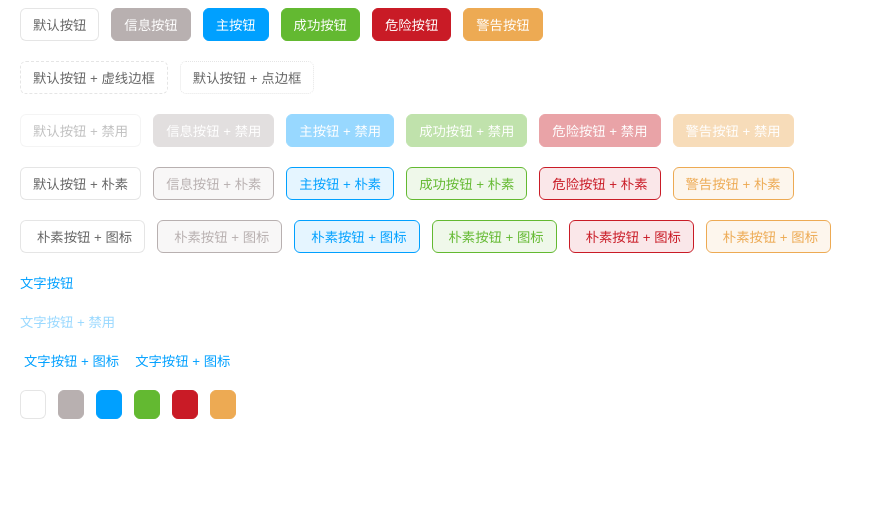
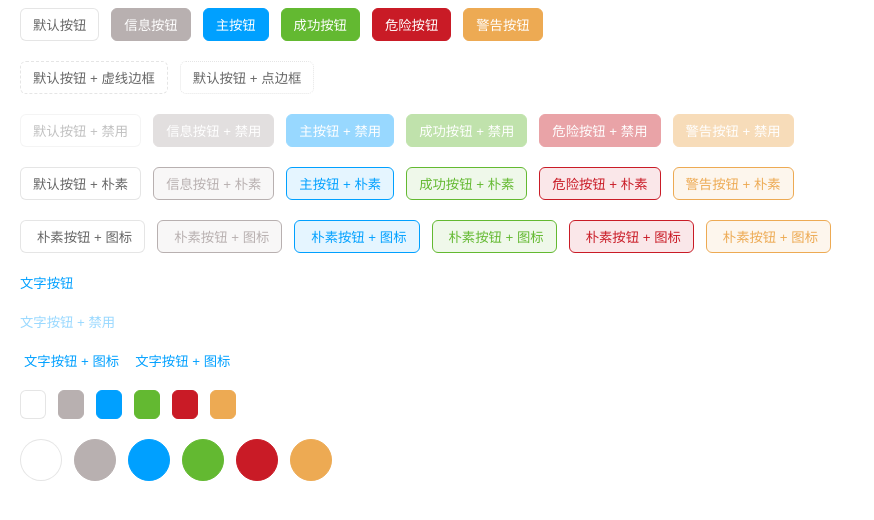
Before and after one commit to ddzy/vue3-ui, a Vue app in the folder packages/button/: page / in a window 1280 px wide. Shown: the top 520 px of the page, without its empty margins (0-874 px from the left). Built offline with nearby package versions, Linux system fonts and the light colour scheme.

Commit message:
feat(button): 新增可配置项-圆形按钮(circle)
affects: button

```diff
--- a/packages/button/src/App.vue
+++ b/packages/button/src/App.vue
@@ -105,6 +105,17 @@
 			>
 				{{ v.title }}
 			</v3-button>
+		</div>
+
+		<div class="button__list">
+			<v3-button
+				class="button__item"
+				v-for="v in iconAndCircleBtnList"
+				:key="v.type"
+				:type="v.type"
+				:icon="v.icon"
+				:circle="v.circle"
+			></v3-button>
 		</div>
 	</div>
 </template>
@@ -351,6 +362,43 @@ export default defineComponent({
 				icon: 'v3-icon-warning',
 			},
 		];
+		// 纯图标按钮 + 圆形
+		const iconAndCircleBtnList: Array<{
+			type: string;
+			icon: string;
+			circle: boolean;
+		}> = [
+			{
+				type: 'default',
+				icon: 'v3-icon-search',
+				circle: true,
+			},
+			{
+				type: 'info',
+				icon: 'v3-icon-prompt',
+				circle: true,
+			},
+			{
+				type: 'primary',
+				icon: 'v3-icon-upload',
+				circle: true,
+			},
+			{
+				type: 'success',
+				icon: 'v3-icon-assessed-badge',
+				circle: true,
+			},
+			{
+				type: 'danger',
+				icon: 'v3-icon-close',
+				circle: true,
+			},
+			{
+				type: 'warning',
+				icon: 'v3-icon-warning',
+				circle: true,
+			},
+		];
 
 		return {
 			defaultBtnList,
@@ -361,7 +409,8 @@ export default defineComponent({
 			textBtnList,
 			textAndDisabledBtnList,
 			textAndIconBtnList,
-			iconBtnList
+			iconBtnList,
+			iconAndCircleBtnList,
 		};
 	},
 });
--- a/packages/button/src/components/Button.scss
+++ b/packages/button/src/components/Button.scss
@@ -22,7 +22,7 @@ button {
 		vertical-align: middle;
 	}
 	& [class*='v3-icon-'] {
-		font-size: 20px;
+		font-size: 18px;
 	}
 	& [class*='v3-icon-'] + span:not(:empty) {
 		margin-left: 4px;
@@ -35,6 +35,15 @@ button {
 	border-width: 0;
 	background-color: #fff;
 	color: $primary-color;
+}
+
+.v3-button--circle {
+	padding: 10px;
+	border-radius: 50%;
+	& [class*='v3-icon-'] {
+		width: 20px;
+		height: 20px;
+	}
 }
 
 .v3-button--default {
--- a/packages/button/src/components/Button.vue
+++ b/packages/button/src/components/Button.vue
@@ -9,6 +9,7 @@
 			[`v3-button__border--${defaultProps.borderType}`]: true,
 			[`v3-button--plain`]: defaultProps.plain,
 			[`v3-button--disabled`]: defaultProps.disabled,
+			[`v3-button--circle`]: defaultProps.circle,
 		}"
 	>
 		<i
@@ -43,6 +44,7 @@ export default defineComponent({
 		disabled: Boolean as () => TYPES.IButtonDisabled,
 		plain: Boolean as () => TYPES.IButtonPlain,
 		icon: String as () => TYPES.IButtonIcon,
+		circle: Boolean as () => TYPES.IButtonCircle,
 	},
 	setup(props, context) {
 		const defaultProps = reactive({
@@ -52,6 +54,7 @@ export default defineComponent({
 			plain: false,
 			disabled: false,
 			icon: '',
+			circle: false,
 			...toRefs(props),
 		} as typeof props);
 		const buttonRef = ref(document.createElement('button'));
--- a/packages/button/src/index.d.ts
+++ b/packages/button/src/index.d.ts
@@ -11,3 +11,4 @@ export type IButtonBorderType = 'solid' | 'dashed' | 'dotted' | 'double' | 'groo
 export type IButtonPlain = boolean | undefined;
 export type IButtonDisabled = boolean | undefined;
 export type IButtonIcon = string | undefined;
+export type IButtonCircle = boolean | undefined;
```
